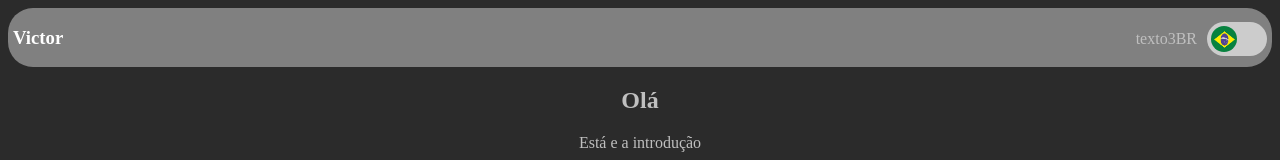
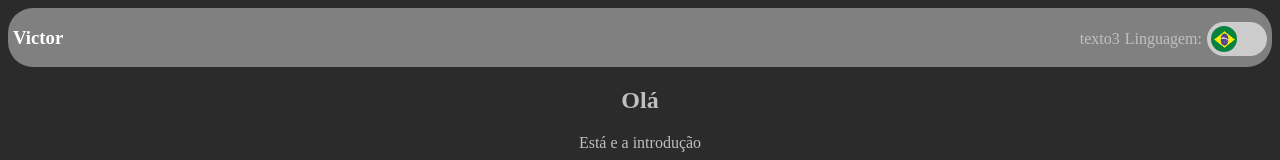
Before and after one commit to Terrible-Developer/dev-portfolio, an Angular app: page / in a window 1280 px wide. Shown: the top 160 px of the page. Built offline with nearby package versions, Linux system fonts and the light colour scheme.

Commit message:
Não sei

```diff
--- a/src/app/app.component.ts
+++ b/src/app/app.component.ts
@@ -1,5 +1,4 @@
 import { Component } from '@angular/core';
-
 
 
 @Component({
@@ -13,8 +12,6 @@ export class AppComponent {
   globalTranslation = false;
 
   changeLanguage(e): void {
-    //e.preventDefault();
     this.globalTranslation = !this.globalTranslation;
-    //console.log(this.globalTranslation);
   }
 }
--- a/src/app/topbar/topbar.component.html
+++ b/src/app/topbar/topbar.component.html
@@ -5,11 +5,12 @@
   <div class="rightItems">
     <div *ngIf="!isTranslated then ptBRRight else enUSRight"></div>
     <ng-template #ptBRRight>
-      <p class="testNavBar">texto3BR</p>
+      <p class="testNavBar">texto3</p>
     </ng-template>
     <ng-template #enUSRight>
-      <p class="testNavBar">text3EN</p>
+      <p class="testNavBar">text3</p>
     </ng-template>
+    <p>{{!isTranslated ? "Linguagem:" : "Language:"}}</p>
     <label id="langToggle" class="testNavBar">
       <input type="checkbox" (click)="changeLanguageOnClick()">
       <span class="slider round"></span>
```
